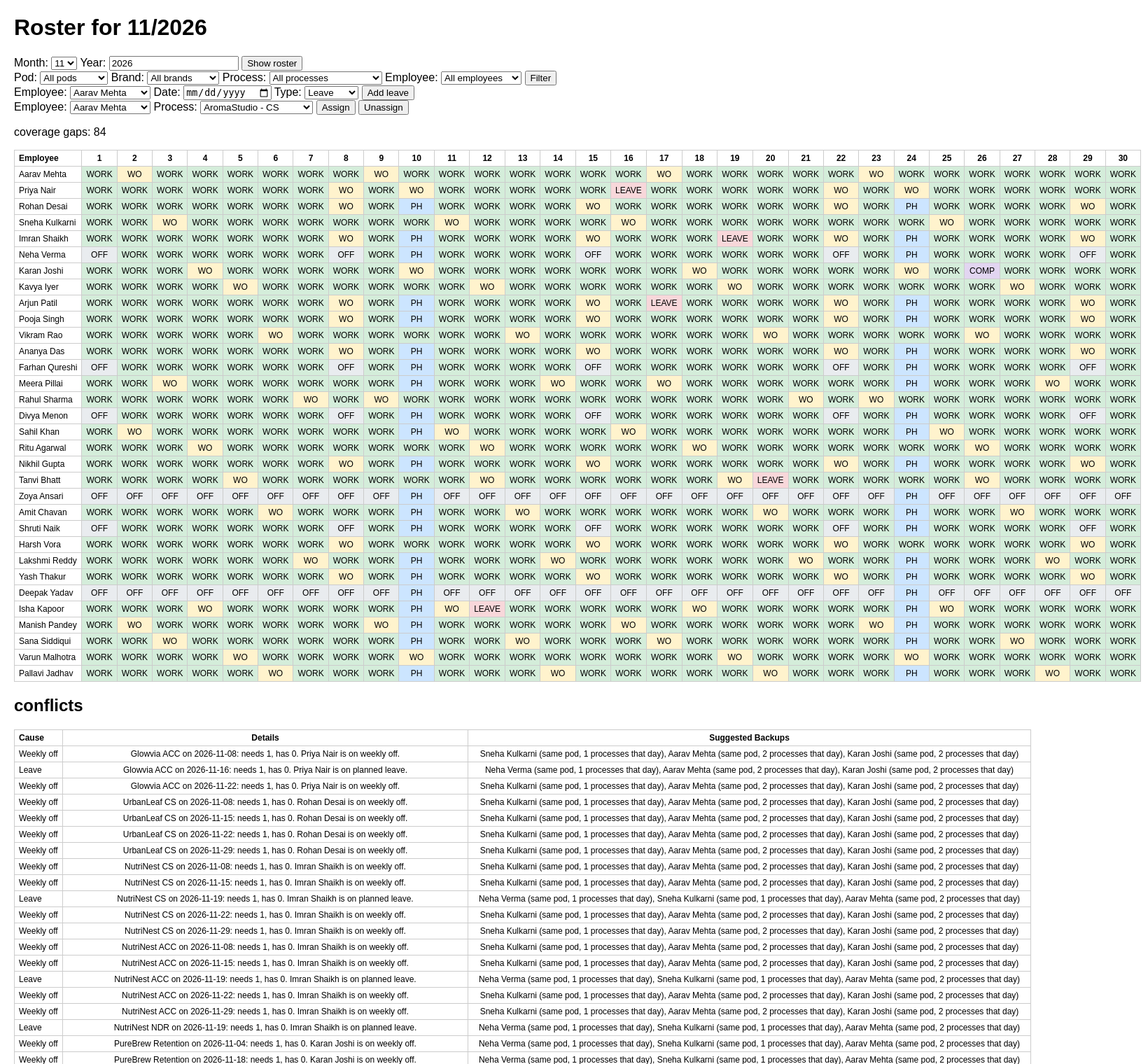
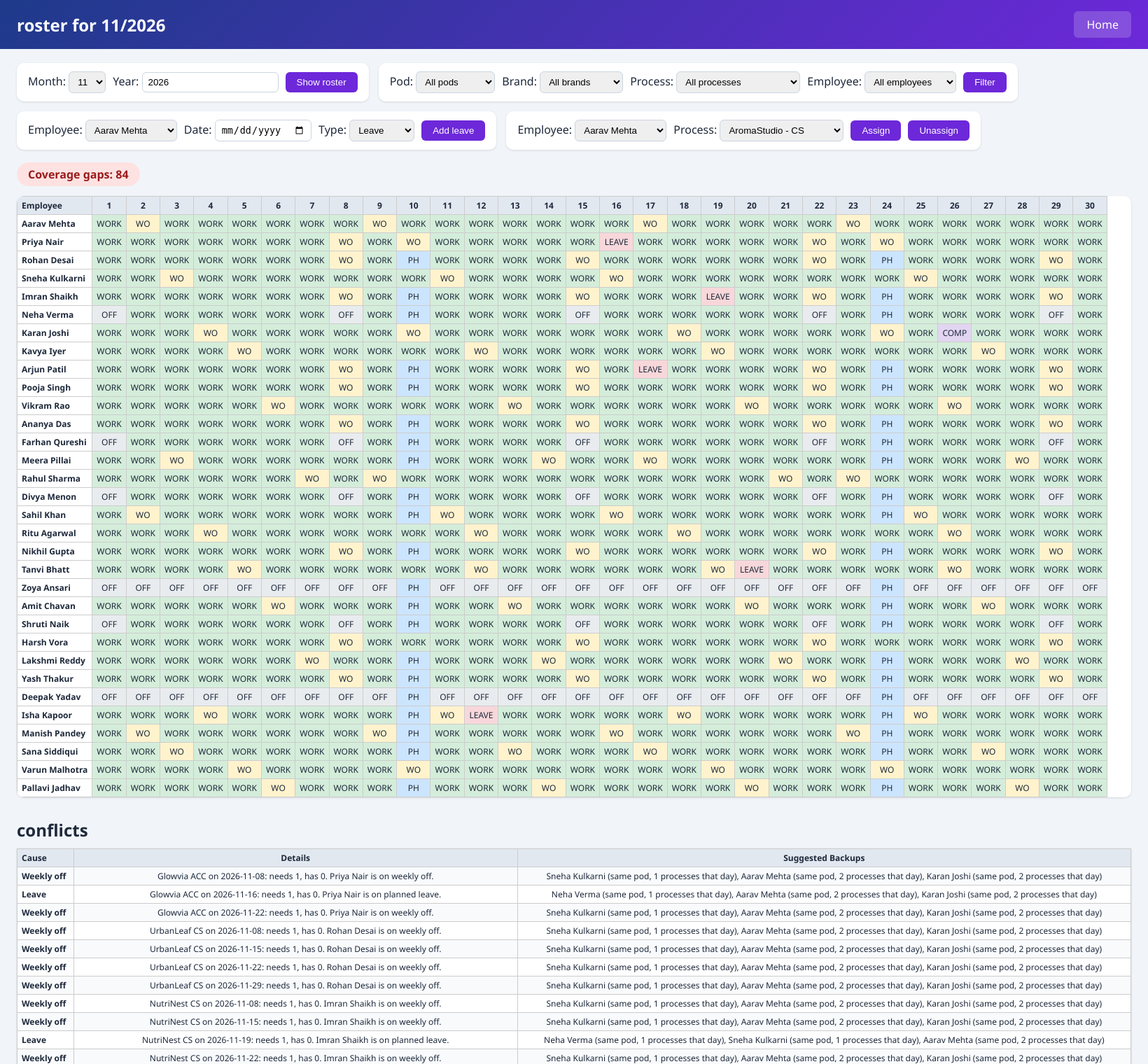
Before and after one commit to saadkazi19/roster-app, a Flask app: page /roster in a window 1640 px wide. Shown: the top 1520 px of the page at 70% size. Run offline with Flask 3, Linux system fonts and the light colour scheme; data comes from the database, SQL or seed files in the repository.

Commit message:
Style home and roster pages

```diff
--- a/static/style.css
+++ b/static/style.css
@@ -93,3 +93,93 @@ body.home {
 }
 .home-card h3 { margin: 0 0 10px; color: #ffffff; }
 .home-card p { margin: 0; line-height: 1.6; color: #94a3b8; }
+
+body.app {
+    margin: 0;
+    padding: 0 24px 40px;
+    background: #f1f5f9;
+    color: #1e293b;
+    font-family: "Segoe UI", Arial, sans-serif;
+}
+
+.app-header {
+    display: flex;
+    justify-content: space-between;
+    align-items: center;
+    margin: 0 -24px 20px;
+    padding: 16px 24px;
+    background: linear-gradient(135deg, #1e3a8a, #6d28d9);
+}
+.app-header h1 { margin: 0; font-size: 24px; color: #ffffff; }
+.app-header a {
+    padding: 8px 18px;
+    border-radius: 6px;
+    background: rgba(255, 255, 255, 0.18);
+    color: #ffffff;
+    text-decoration: none;
+}
+.app-header a:hover { background: rgba(255, 255, 255, 0.3); }
+
+.toolbar {
+    display: flex;
+    flex-wrap: wrap;
+    gap: 14px;
+    margin-bottom: 18px;
+}
+.toolbar form {
+    display: flex;
+    flex-wrap: wrap;
+    align-items: center;
+    gap: 10px;
+    padding: 12px 16px;
+    border-radius: 10px;
+    background: #ffffff;
+    box-shadow: 0 1px 3px rgba(0, 0, 0, 0.12);
+}
+.toolbar select, .toolbar input {
+    padding: 6px 8px;
+    border: 1px solid #cbd5e1;
+    border-radius: 6px;
+}
+.toolbar button {
+    padding: 7px 16px;
+    border: none;
+    border-radius: 6px;
+    background: #6d28d9;
+    color: #ffffff;
+    cursor: pointer;
+}
+.toolbar button:hover { background: #5b21b6; }
+
+.gap-count {
+    display: inline-block;
+    margin: 0 0 14px;
+    padding: 6px 16px;
+    border-radius: 999px;
+    background: #fee2e2;
+    color: #991b1b;
+    font-weight: bold;
+}
+
+.grid-wrap {
+    overflow-x: auto;
+    margin-bottom: 30px;
+    border-radius: 10px;
+    background: #ffffff;
+    box-shadow: 0 1px 3px rgba(0, 0, 0, 0.12);
+}
+body.app th { background: #e2e8f0; }
+body.app td:first-child {
+    position: sticky;
+    left: 0;
+    background: #ffffff;
+    font-weight: 600;
+}
+
+body.app h2 { margin: 10px 0; }
+.conflicts {
+    width: 100%;
+    background: #ffffff;
+    box-shadow: 0 1px 3px rgba(0, 0, 0, 0.12);
+}
+.conflicts tr:nth-child(even) td { background: #f8fafc; }
--- a/templates/roster.html
+++ b/templates/roster.html
@@ -4,8 +4,12 @@
     <title>Roster</title>
     <link rel="stylesheet" href="{{ url_for('static', filename='style.css') }}">
 </head>
-<body>
-    <h1>Roster for {{month}}/{{year}}</h1>
+<body class = "app">
+    <header class = "app-header">
+        <h1>roster for  {{ month }}/{{ year }}</h1>
+        <a href="/">Home</a>
+    </header>
+    <div class = "toolbar">
         <form method="get" action="/roster">
         <label>Month:
             <select name="month">
@@ -93,7 +97,9 @@
         <button type="submit" name="action" value="add">Assign</button>
         <button type="submit" name="action" value="remove">Unassign</button>
     </form>
-    <p>coverage gaps: {{gap_count}}</p>
+    </div>
+    <p class="gap-count">Coverage gaps: {{ gap_count }}</p>
+    <div class = "grid-wrap">
     <table border="1">
         <tr>
             <th>Employee</th>
@@ -110,6 +116,7 @@
         </tr>
         {% endfor %}
     </table>
+    </div>
     <h2>conflicts</h2>
     <table class = "conflicts">
         <tr><th>Cause</th><th>Details</th><th>Suggested Backups</th></tr>
```
